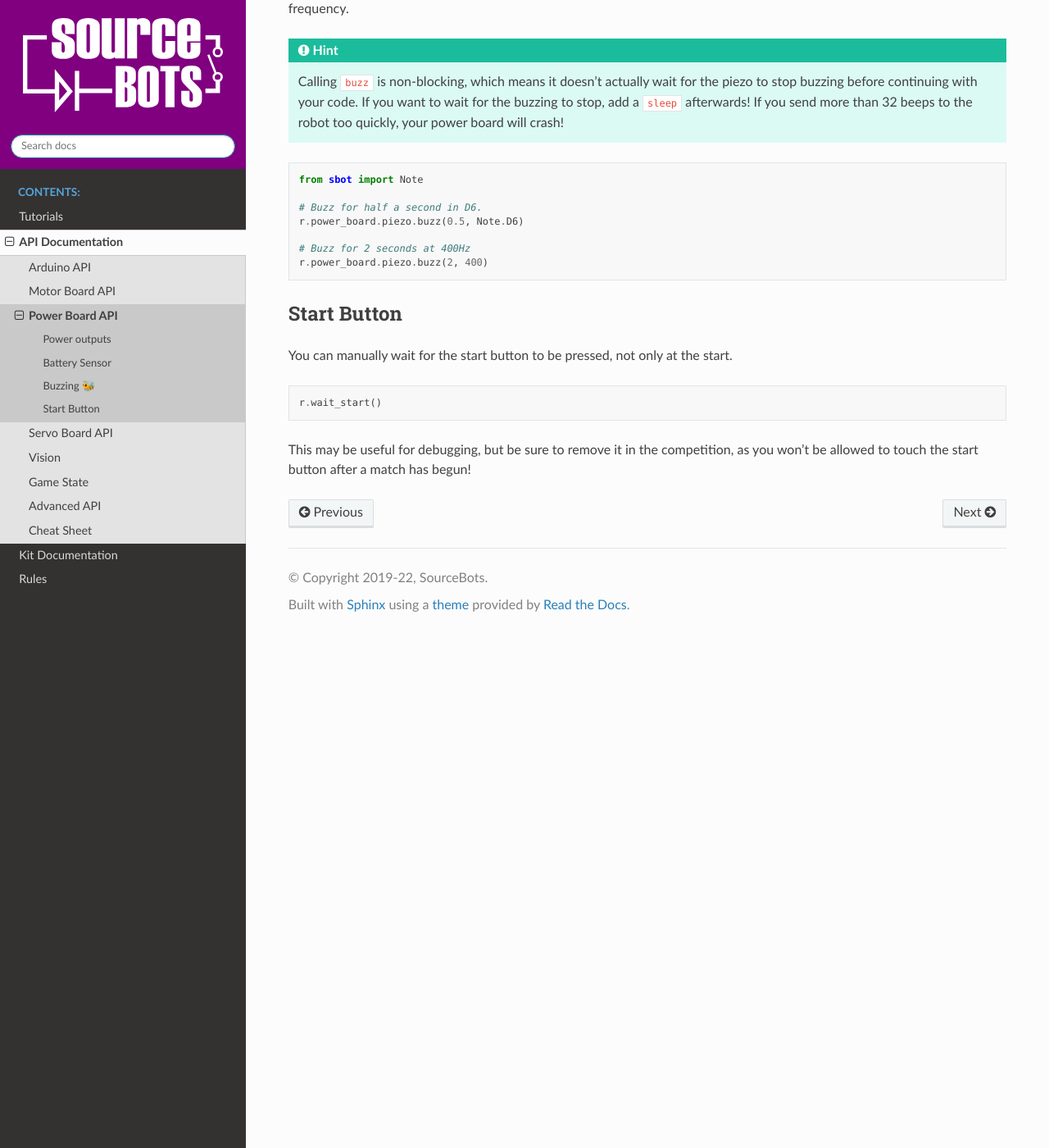
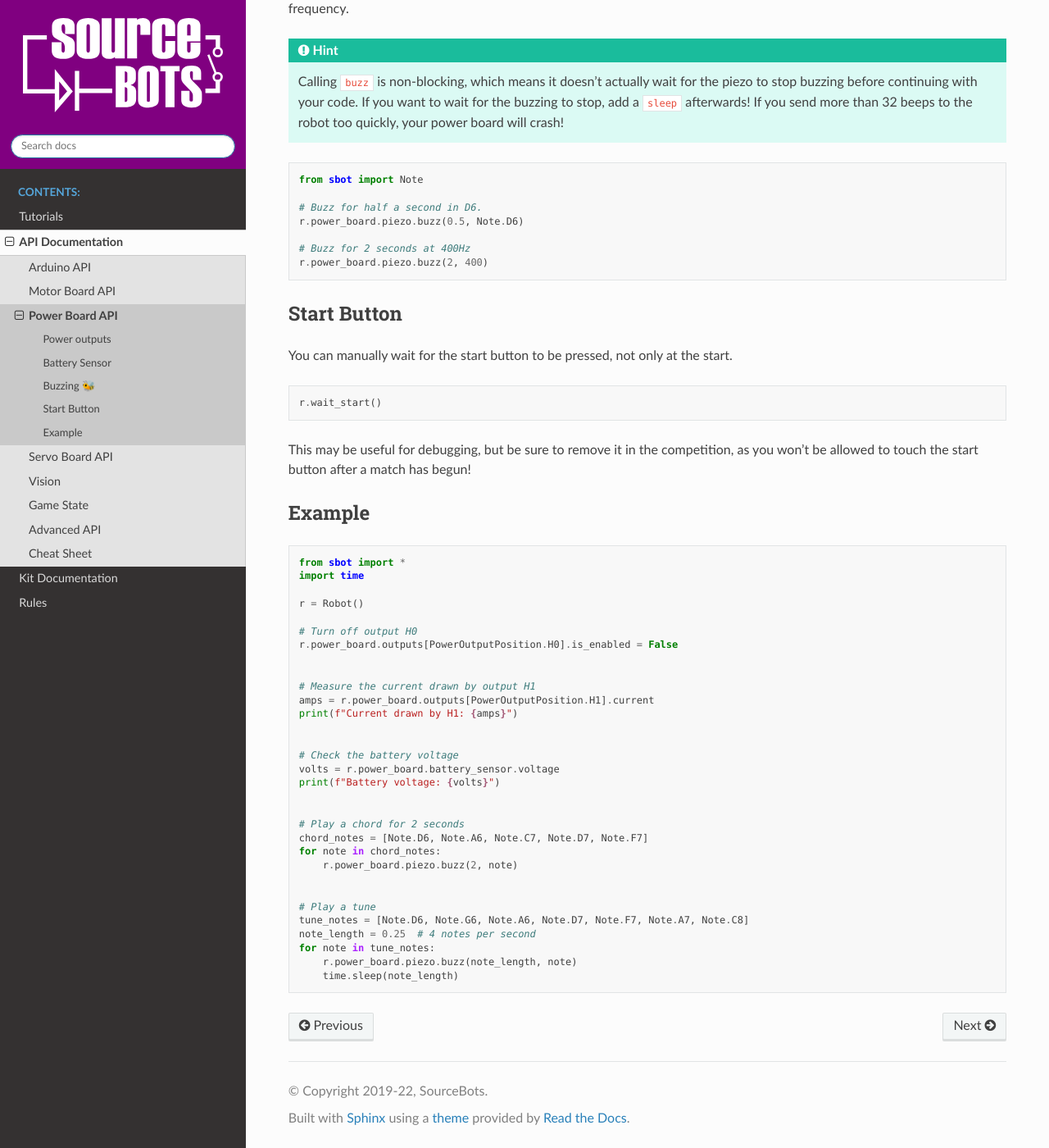
Before and after one commit to sourcebots/sbot, a Sphinx documentation site: the page built from docs/source/api/power-board.rst, in a window 1280 px wide and 1400 px high, scrolled down 1532 px. Shown: the whole window at 82% size. Built offline with Sphinx 7.4.7 and the Read the Docs theme 2.0.0, drawn with Linux system fonts in a browser that asks for light colours.

Commit message:
Add power board example program

```diff
--- a/docs/source/api/power-board.rst
+++ b/docs/source/api/power-board.rst
@@ -102,3 +102,40 @@ the start.
 
 This may be useful for debugging, but be sure to remove it in the
 competition, as you won't be allowed to touch the start button after a match has begun!
+
+Example
+-------
+
+.. code:: python
+
+   from sbot import *
+   import time
+
+   r = Robot()
+
+   # Turn off output H0
+   r.power_board.outputs[PowerOutputPosition.H0].is_enabled = False
+
+
+   # Measure the current drawn by output H1
+   amps = r.power_board.outputs[PowerOutputPosition.H1].current
+   print(f"Current drawn by H1: {amps}")
+
+
+   # Check the battery voltage
+   volts = r.power_board.battery_sensor.voltage
+   print(f"Battery voltage: {volts}")
+
+
+   # Play a chord for 2 seconds
+   chord_notes = [Note.D6, Note.A6, Note.C7, Note.D7, Note.F7]
+   for note in chord_notes:
+       r.power_board.piezo.buzz(2, note)
+
+
+   # Play a tune
+   tune_notes = [Note.D6, Note.G6, Note.A6, Note.D7, Note.F7, Note.A7, Note.C8]
+   note_length = 0.25  # 4 notes per second
+   for note in tune_notes:
+       r.power_board.piezo.buzz(note_length, note)
+       time.sleep(note_length)
```
